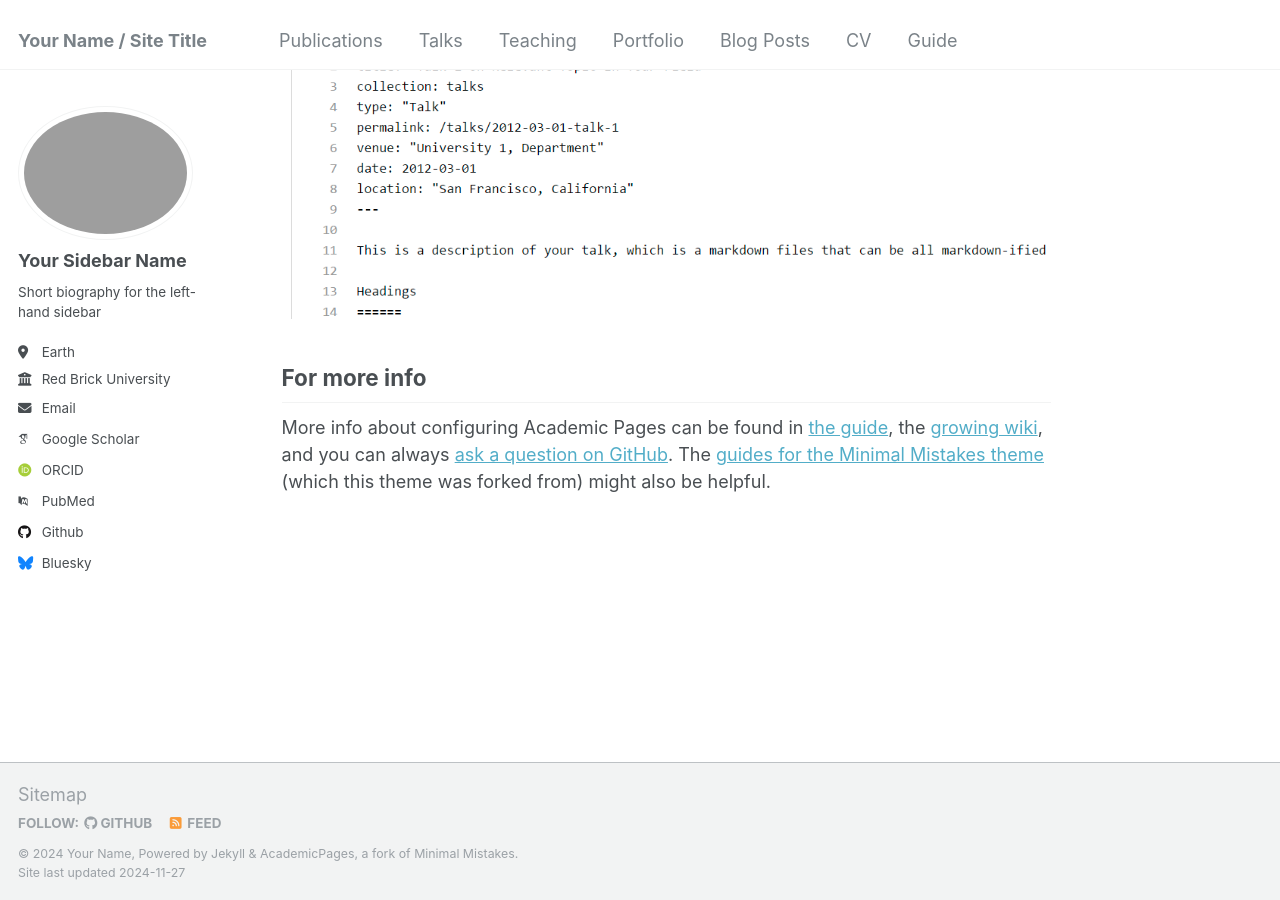
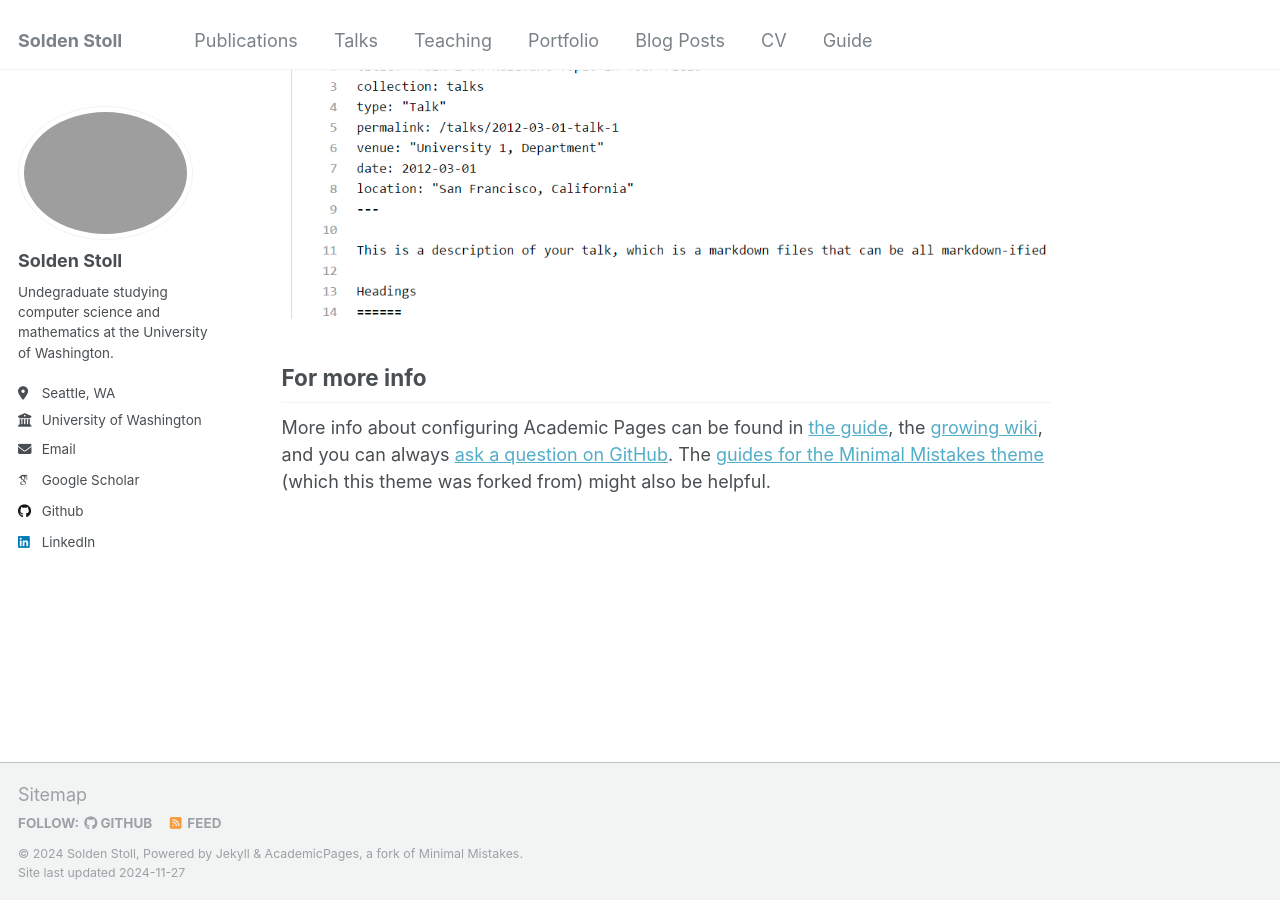
Before and after one commit to soldenstoll/soldenstoll.github.io, a Jekyll site: the page built from _pages/about.md, in a window 1280 px wide and 900 px high, scrolled down 2643 px. Built offline with Jekyll 4.4.1, drawn with Linux system fonts in a browser that asks for light colours; some web fonts are replaced.

Commit message:
Update _config.yml

```diff
--- a/_config.yml
+++ b/_config.yml
@@ -8,10 +8,10 @@
 
 # Basic Site Settings
 locale                   : "en-US"
-title                    : "Your Name / Site Title"
+title                    : "Solden Stoll"
 title_separator          : "-"
-name                     : &name "Your Name"
-description              : &description "personal description"
+name                     : &name "Solden Stoll"
+description              : &description "Academic Website"
 url                      : https://academicpages.github.io # the base hostname & protocol for your site e.g. "https://[your GitHub username].github.io"
 baseurl                  : "" # the subpath of your site, e.g. "/blog"
 repository               : "academicpages/academicpages.github.io"
@@ -21,22 +21,22 @@ repository               : "academicpages/academicpages.github.io"
 #               Additional customization can be done by editing /_includes/author-profile.html
 author:
   # Biographic information
-  avatar           : "profile.png"
-  name             : "Your Sidebar Name"
+  avatar           : "images/profile.png"
+  name             : "Solden Stoll"
   pronouns         : # example: "she/her"
-  bio              : "Short biography for the left-hand sidebar"
-  location         : "Earth"
-  employer         : "Red Brick University"
-  uri              : # URL
-  email            : "none@example.org"
+  bio              : "Undegraduate studying computer science and mathematics at the University of Washington."
+  location         : "Seattle, WA"
+  employer         : "University of Washington"
+  uri              :
+  email            : "solden@uw.edu"
 
   # Academic websites
   arxiv            : # URL - Update with the correct link to your profile
-  googlescholar    : "https://scholar.google.com/citations?user=PS_CX0AAAAAJ"
+  googlescholar    : "https://scholar.google.com/citations?hl=en&user=N84jnUkAAAAJ"
   impactstory      : # URL
-  orcid            : "http://orcid.org/yourorcidurl"
+  orcid            : # URL
   semantic         : # URL
-  pubmed           : "https://www.ncbi.nlm.nih.gov/pubmed/?term=john+snow"
+  pubmed           : # URL
   researchgate     : # URL
   scopus           : # URL
 
@@ -44,12 +44,12 @@ author:
   bitbucket        : # Username - Update with your username on the site
   codepen          : # Username
   dribbble         : # Username
-  github           : "academicpages"
+  github           : "https://github.com/soldenstoll"
   kaggle           : # Username
   stackoverflow    : # User number or user number and name (i.e., use "1" or "1/jeff-atwood")
 
   # Social media
-  bluesky          : "bsky.app" # Replace this with you Bluesky username
+  bluesky          : # Replace this with you Bluesky username
   facebook         : # Username
   flickr           : # Username
   foursquare       : # Username
@@ -58,7 +58,7 @@ author:
   keybase          : # Username
   instagram        : # Username
   lastfm           : # Username
-  linkedin         : # Username
+  linkedin         : "https://www.linkedin.com/in/solden/"
   mastodon         : # URL
   medium           : # URL
   pinterest        : # Username
```
